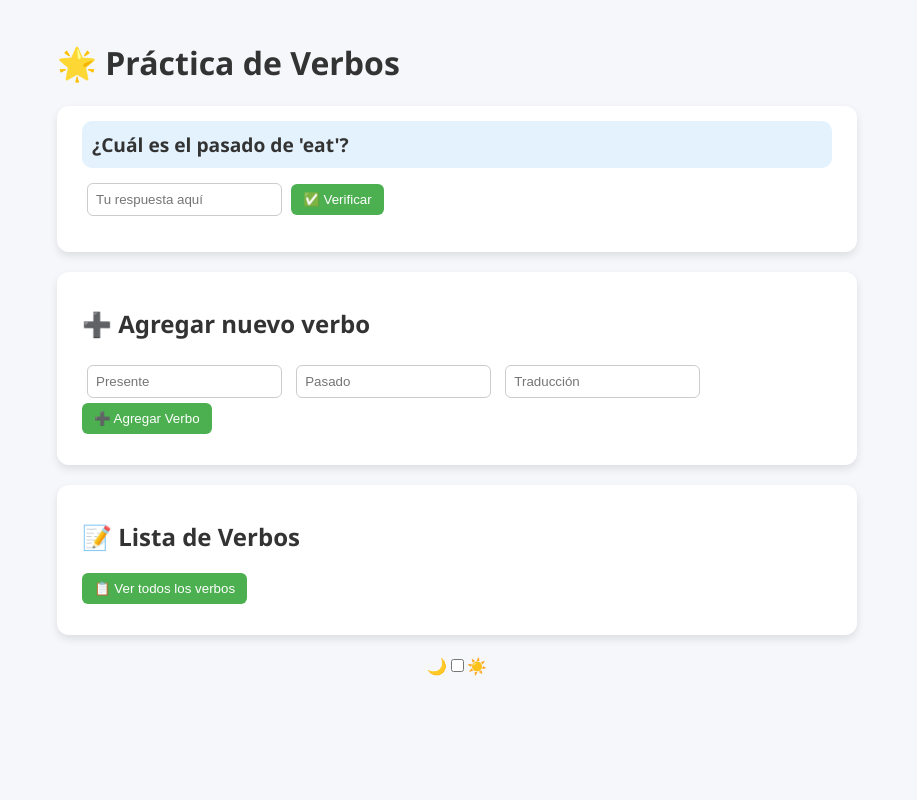
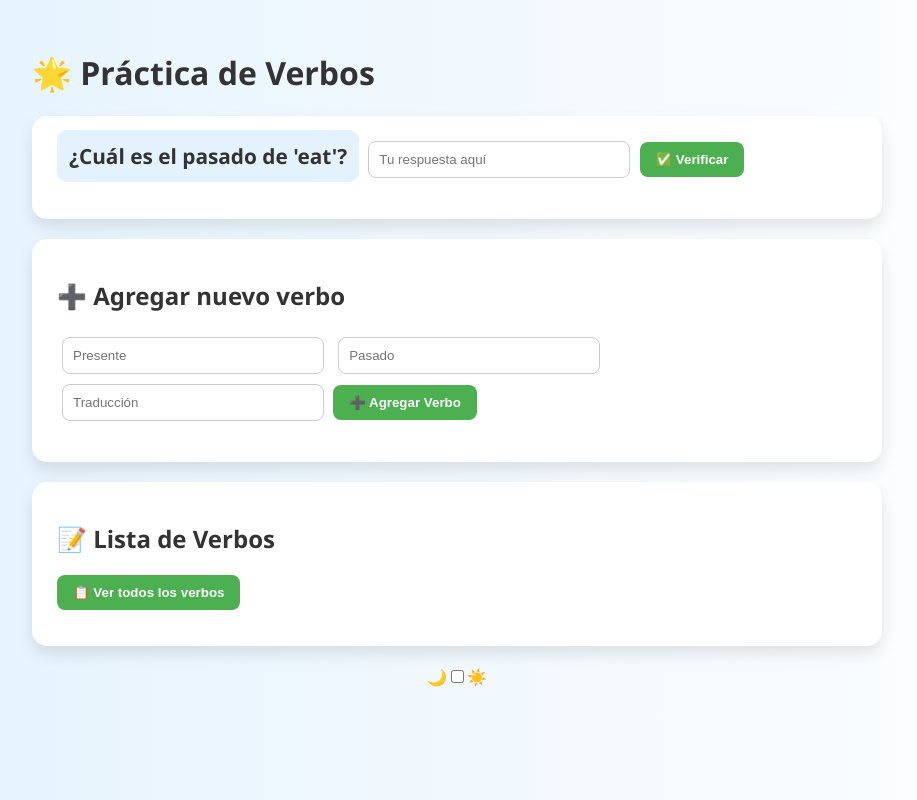
Before and after one commit to Predator0520/verbos-flask-app, a Flask app: page / in a window 1280 px wide. Shown: the whole page, without its empty margins (183-1100 px from the left). Run offline with Flask 3, Linux system fonts and the light colour scheme.

Commit message:
Update style.css

```diff
--- a/static/style.css
+++ b/static/style.css
@@ -1,39 +1,52 @@
 body {
   font-family: 'Segoe UI', sans-serif;
   margin: 0;
-  padding: 20px;
-  background: #f5f7fa;
+  padding: 0;
+  background: linear-gradient(to right, #e3f2fd, #ffffff);
   color: #333;
   transition: background 0.3s, color 0.3s;
 }
 
 .container {
-  max-width: 800px;
+  max-width: 850px;
   margin: auto;
+  padding: 30px;
 }
 
 .card {
   background: #fff;
-  padding: 15px 25px;
-  margin-bottom: 20px;
-  border-radius: 12px;
-  box-shadow: 0 4px 8px rgba(0,0,0,0.1);
+  padding: 20px 25px;
+  margin: 20px 0;
+  border-radius: 15px;
+  box-shadow: 0 8px 16px rgba(0,0,0,0.1);
+  transition: all 0.3s ease;
+}
+
+.flashcard {
+  font-size: 1.3em;
+  font-weight: bold;
+  background: #e3f2fd;
+  padding: 12px;
+  border-radius: 10px;
+  margin-bottom: 10px;
 }
 
 input[type="text"] {
-  padding: 8px;
+  padding: 10px;
   margin: 5px;
-  border-radius: 6px;
+  border-radius: 8px;
   border: 1px solid #ccc;
+  width: 240px;
 }
 
 button {
   background: #4CAF50;
   color: white;
   border: none;
-  padding: 8px 12px;
-  border-radius: 6px;
+  padding: 10px 16px;
+  border-radius: 8px;
   cursor: pointer;
+  font-weight: bold;
   transition: background 0.2s;
 }
 
@@ -41,21 +54,10 @@ button:hover {
   background: #388E3C;
 }
 
-.flashcard {
-  display: block;
-  margin-bottom: 10px;
-  font-size: 1.2em;
-  font-weight: bold;
-  background: #e3f2fd;
-  padding: 10px;
-  border-radius: 10px;
-}
-
-/* Switch de modo oscuro */
 .switch {
   display: flex;
+  justify-content: center;
   align-items: center;
-  justify-content: center;
   margin-top: 20px;
   font-weight: bold;
 }
@@ -76,3 +78,20 @@ button:hover {
   color: white;
   border: 1px solid #777;
 }
+
+/* Mostrar/Ocultar secciones */
+.hidden {
+  display: none;
+}
+
+.close-btn {
+  float: right;
+  background: #d32f2f;
+  border: none;
+  color: white;
+  font-weight: bold;
+  border-radius: 50%;
+  width: 30px;
+  height: 30px;
+  cursor: pointer;
+}
```
